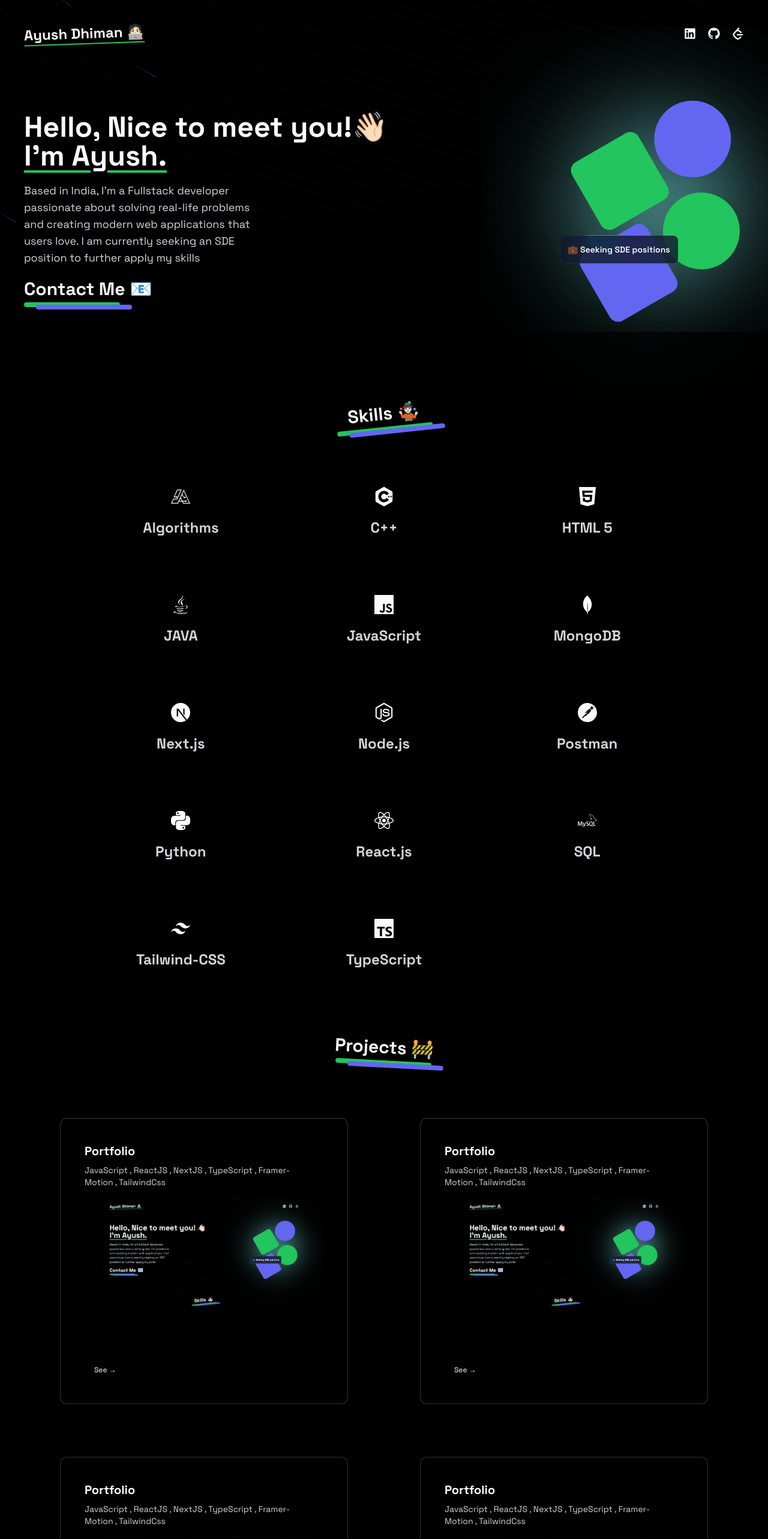
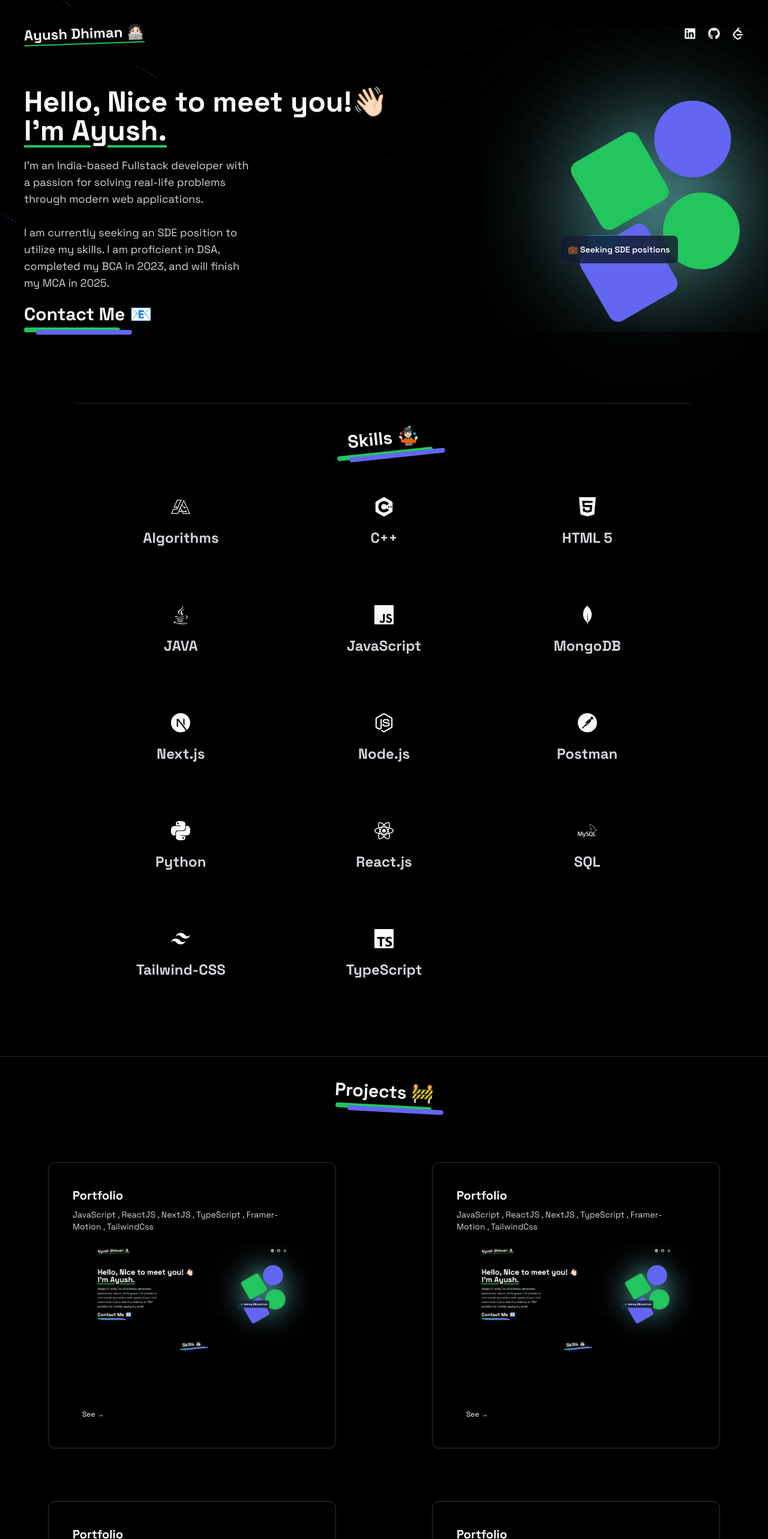
Before and after one commit to ayushdhiman-py/Portfolio_new, a Next.js app: page / in a window 1280 px wide. Shown: the top 2566 px of the page at 60% size. Built offline with nearby package versions, Linux system fonts and the light colour scheme.

Commit message:
update1.1

```diff
--- a/app/(home)/components/Footer.tsx
+++ b/app/(home)/components/Footer.tsx
@@ -3,7 +3,7 @@
 
 function Footer() {
   return (
-    <div className='border-t mt-10'><Navbar/></div>
+    <div className='border-t mt-10 p-10'><Navbar/></div>
   )
 }
 
--- a/app/(home)/components/HeroSection.tsx
+++ b/app/(home)/components/HeroSection.tsx
@@ -17,7 +17,12 @@
           </h1>
           <p className="md:w-96 text-lg text-gray-300">
             {
-              "Based in India, I'm a Fullstack developer passionate about solving real-life problems and creating modern web applications that users love. I am currently seeking an SDE position to further apply my skills"
+              "I'm an India-based Fullstack developer with a passion for solving real-life problems through modern web applications."
+            }
+            <br />
+            <br />
+            {
+              "I am currently seeking an SDE position to utilize my skills. I am proficient in DSA, completed my BCA in 2023, and will finish my MCA in 2025."
             }
           </p>
           <Link
--- a/app/(home)/components/Navbar.tsx
+++ b/app/(home)/components/Navbar.tsx
@@ -11,18 +11,18 @@
       icon: FaLinkedin,
     },
     {
-      link: "https://www.linkedin.com/in/aayushdhimann/",
+      link: "https://github.com/ayushdhiman-py",
       label: "Github",
       icon: FaGithub,
     },
     {
-      link: "https://www.linkedin.com/in/aayushdhimann/",
+      link: "https://leetcode.com/u/aayushdhimann/",
       label: "LeetCode",
       icon: SiLeetcode,
     },
   ];
   return (
-    <nav className="py-10 flex justify-between items-center animate-move-down">
+    <nav className="py-10 flex justify-between items-center animate-move-down" >
       <h1 className="text-2xl font-bold underline underline-offset-8 decoration-green-500 -rotate-2 hover:rotate-2 hover:scale-125">
         Ayush Dhiman 🧑🏻‍💻
       </h1>
--- a/app/(home)/components/Projects.tsx
+++ b/app/(home)/components/Projects.tsx
@@ -68,12 +68,12 @@
     },
   ];
   return (
-    <div className="py-10 p-5 sm:p-0 gap-4">
+    <div className=" p-5 sm:p-0 gap-4 border-t">
       <Title
         text="Projects 🚧"
-        className="flex flex-col items-center justify-center rotate-3"
+        className="flex flex-col items-center justify-center rotate-3 p-10"
       />
-      <div className="grid grid-cols-1 sm:grid-cols-2 pt-10">
+      <div className="grid grid-cols-1 sm:grid-cols-2">
         {projects.map((project, idx) => {
           return (
             <Link href={project.link} key={idx}>
--- a/app/(home)/components/Skills.tsx
+++ b/app/(home)/components/Skills.tsx
@@ -80,7 +80,7 @@
     },
   ];
   return (
-    <div className="max-w-5xl mx-auto px-1">
+    <div className="max-w-5xl mx-auto px-1 border-t mt-10 p-10">
       <Title
         text="Skills 🤹🏻"
         className="flex flex-col items-center justify-center -rotate-6"
--- a/app/(home)/components/ui/cardhovereffect.tsx
+++ b/app/(home)/components/ui/cardhovereffect.tsx
@@ -17,7 +17,7 @@
   let [hoveredIndex, setHoveredIndex] = useState<number | null>(null);
 
   return (
-    <div className={cn("grid grid-cols-3  lg:grid-cols-3  py-10", className)}>
+    <div className={cn("grid grid-cols-3  lg:grid-cols-3  py-4", className)}>
       {items.map((item, idx) => {
         const Icon = item.icon;
         return (
--- a/app/(home)/page.tsx
+++ b/app/(home)/page.tsx
@@ -13,12 +13,12 @@
         <Navbar />
         <HeroSection />
       </div>
-      <div className="max-w-7xl mx-auto p-10 mt-0">
+      <div className="max-w-7xl mx-auto p-0 mt-0">
         <Skills />
         <br />
         <Projects />
         <br />
-        <Footer/>
+        <Footer />
       </div>
     </div>
   );
```
